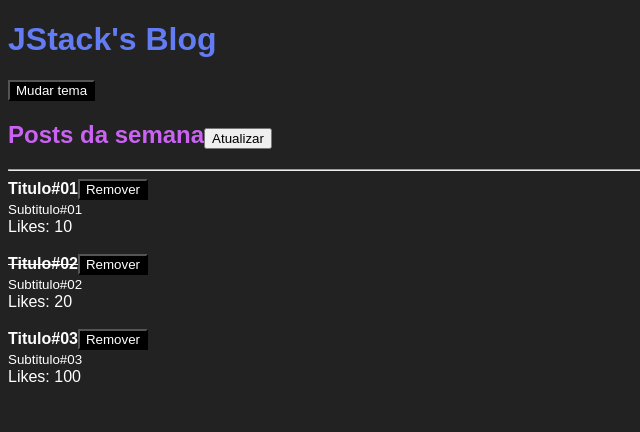
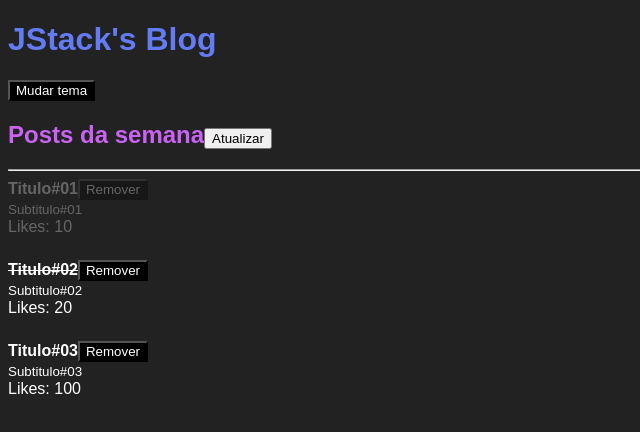
Before and after one commit to romuloms/react-fundamentos, a React app: page / in a window 1280 px wide. Shown: the top 432 px of the page, without its empty margins (0-640 px from the left). Built offline with nearby package versions, Linux system fonts and the light colour scheme.

Commit message:
used dinamic classes

```diff
--- a/src/App.js
+++ b/src/App.js
@@ -14,6 +14,7 @@
       subtitle: 'Subtitulo#01',
       likes: 10,
       read: false,
+      removed: true,
     },
     {
       id: Math.random(),
@@ -21,6 +22,7 @@
       subtitle: 'Subtitulo#02',
       likes: 20,
       read: true,
+      removed: false,
     },
     {
       id: Math.random(),
@@ -28,6 +30,7 @@
       subtitle: 'Subtitulo#03',
       likes: 100,
       read: false,
+      removed: false,
     },
   ]);
 
@@ -47,8 +50,10 @@
   }
 
   function handleRemovePost(postId) {
-    setPosts((prevState) => (
-      prevState.filter(post => post.id !== postId)
+    setPosts((prevState) => prevState.map(
+      post => post.id === postId
+        ? { ...post, removed: true } // retorna um novo objeto mantendo as propriedades anteriores, só mudando o removed para true
+        : post
     ));
   }
 
--- a/src/Post.js
+++ b/src/Post.js
@@ -2,11 +2,18 @@
 import PropTypes from 'prop-types';
 import PostHeader from './PostHeader';
 
+import styles from './Post.scss';
 
 export default function Post(props) {
   return (
-    <>
-      <article>
+    <article
+      className={
+        props.post.removed
+          ? styles.postDeleted
+          : styles.post
+          // classe dinamica
+      }
+    >
       <PostHeader
         onRemove={props.onRemove}
         post={{
@@ -20,8 +27,6 @@
       <br />
       Likes: {props.post.likes}
     </article>
-      <br />
-    </>
   );
 }
 
@@ -33,5 +38,6 @@
     subtitle: PropTypes.string.isRequired,
     likes: PropTypes.number.isRequired,
     read: PropTypes.bool.isRequired,
+    removed: PropTypes.bool.isRequired,
   }).isRequired,
 };
--- /dev/null
+++ b/src/Post.scss
@@ -0,0 +1,8 @@
+.post {
+  margin-bottom: 24px;
+}
+
+.postDeleted {
+  margin-bottom: 24px;
+  opacity: 0.3;
+}
```
Lines whose indentation alone changed are shown as unchanged.
